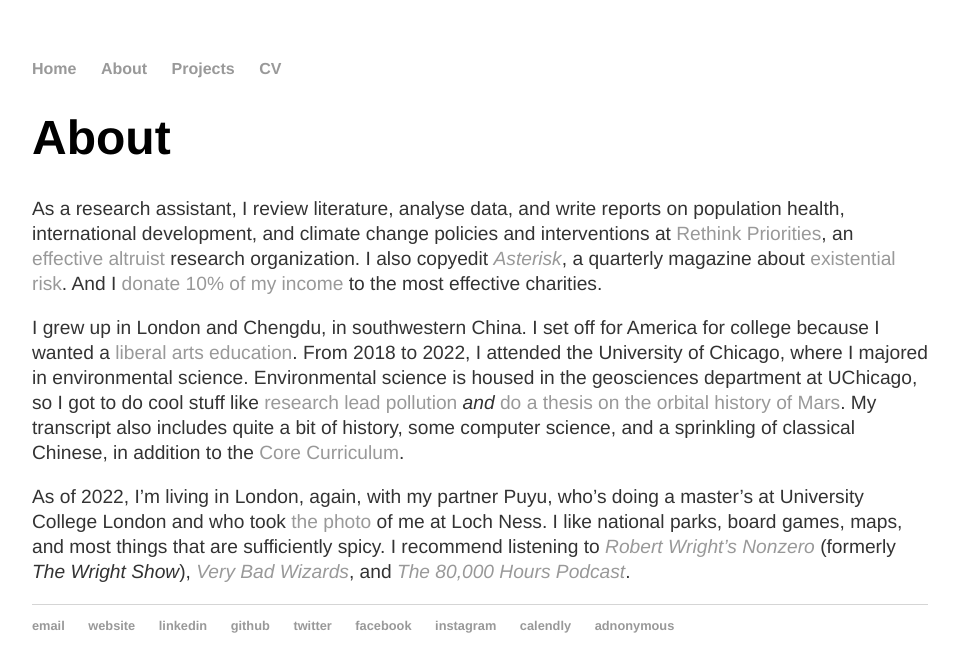
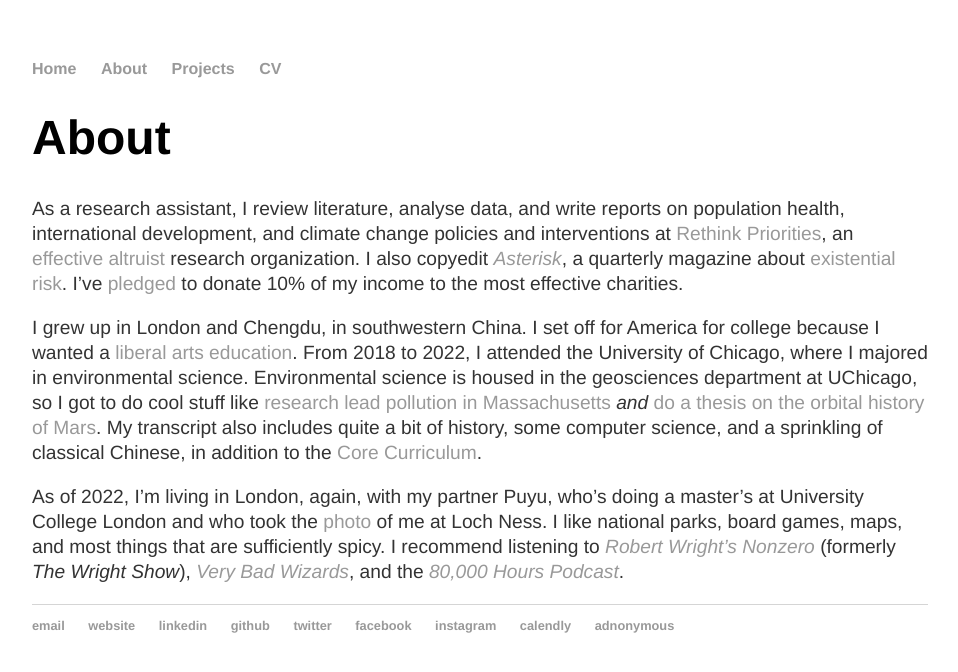
Before and after one commit to y-james-hu/y-james-hu.github.io, a Jekyll site: the page built from about/index.html, in a window 1280 px wide. Shown: the top 672 px of the page, without its empty margins (160-1118 px from the left). Built offline with Jekyll 4.4.1, drawn with Linux system fonts in a browser that asks for light colours.

Commit message:
Update index.html

```diff
--- a/about/index.html
+++ b/about/index.html
@@ -3,7 +3,7 @@
 title: About
 ---
   <h1>{{ page.title }}</h1>
-    <p>As a research assistant, I review literature, analyse data, and write reports on population health, international development, and climate change policies and interventions at <a href = "https://rethinkpriorities.org/">Rethink Priorities</a>, an <a href = "https://effectivealtruism.org">effective altruist</a> research organization. I also copyedit <a href = "http://asteriskmag.com/"><em>Asterisk</em></a>, a quarterly magazine about <a href = "https://theprecipice.com/">existential risk</a>. And I <a href="https://www.givingwhatwecan.org/pledge">donate 10% of my income</a> to the most effective charities.</p>
-    <p>I grew up in London and Chengdu, in southwestern China. I set off for America for college because I wanted a <a href = "https://en.wikipedia.org/wiki/Liberal_arts_education">liberal arts education</a>. From 2018 to 2022, I attended the University of Chicago, where I majored in environmental science. Environmental science is housed in the geosciences department at UChicago, so I got to do cool stuff like <a href = "../projects/mbl_ses_report.pdf">research lead pollution</a> <em>and</em> <a href = "../projects/uchicago_bs_thesis.pdf">do a thesis on the orbital history of Mars</a>. My transcript also includes quite a bit of history, some computer science, and a sprinkling of classical Chinese, in addition to the <a href = "https://college.uchicago.edu/academics/core-curriculum">Core Curriculum</a>.</p>
-    <p>As of 2022, I’m living in London, again, with my partner Puyu, who’s doing a master’s at University College London and who took <a href = "../">the photo</a> of me at Loch Ness. I like national parks, board games, maps, and most things that are sufficiently spicy. I recommend listening to <em><a href = "https://bloggingheads.tv/programs/wrightshow">Robert Wright’s Nonzero</a></em> (formerly <em>The Wright Show</em>), <em><a href = "https://www.verybadwizards.com/">Very Bad Wizards</a></em>, and <em><a href = "https://80000hours.org/podcast/">The 80,000 Hours Podcast</a></em>.</p>
+    <p>As a research assistant, I review literature, analyse data, and write reports on population health, international development, and climate change policies and interventions at <a href = "https://rethinkpriorities.org/">Rethink Priorities</a>, an <a href = "https://effectivealtruism.org">effective altruist</a> research organization. I also copyedit <a href = "http://asteriskmag.com/"><em>Asterisk</em></a>, a quarterly magazine about <a href = "https://theprecipice.com/">existential risk</a>. I’ve <a href="https://www.givingwhatwecan.org/pledge">pledged</a> to donate 10% of my income to the most effective charities.</p>
+    <p>I grew up in London and Chengdu, in southwestern China. I set off for America for college because I wanted a <a href = "https://en.wikipedia.org/wiki/Liberal_arts_education">liberal arts education</a>. From 2018 to 2022, I attended the University of Chicago, where I majored in environmental science. Environmental science is housed in the geosciences department at UChicago, so I got to do cool stuff like <a href = "../projects/mbl_ses_report.pdf">research lead pollution in Massachusetts</a> <em>and</em> <a href = "../projects/uchicago_bs_thesis.pdf">do a thesis on the orbital history of Mars</a>. My transcript also includes quite a bit of history, some computer science, and a sprinkling of classical Chinese, in addition to the <a href = "https://college.uchicago.edu/academics/core-curriculum">Core Curriculum</a>.</p>
+    <p>As of 2022, I’m living in London, again, with my partner Puyu, who’s doing a master’s at University College London and who took the <a href = "../">photo</a> of me at Loch Ness. I like national parks, board games, maps, and most things that are sufficiently spicy. I recommend listening to <em><a href = "https://bloggingheads.tv/programs/wrightshow">Robert Wright’s Nonzero</a></em> (formerly <em>The Wright Show</em>), <em><a href = "https://www.verybadwizards.com/">Very Bad Wizards</a></em>, and the <em><a href = "https://80000hours.org/podcast/">80,000 Hours Podcast</a></em>.</p>
     <p></p>
```
